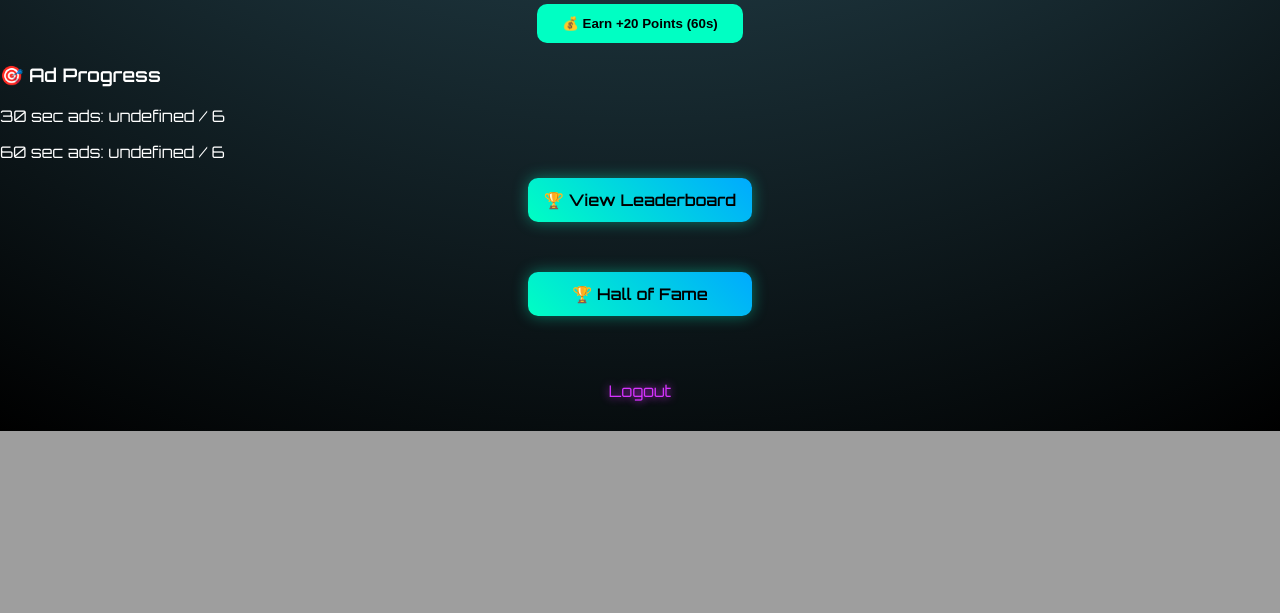
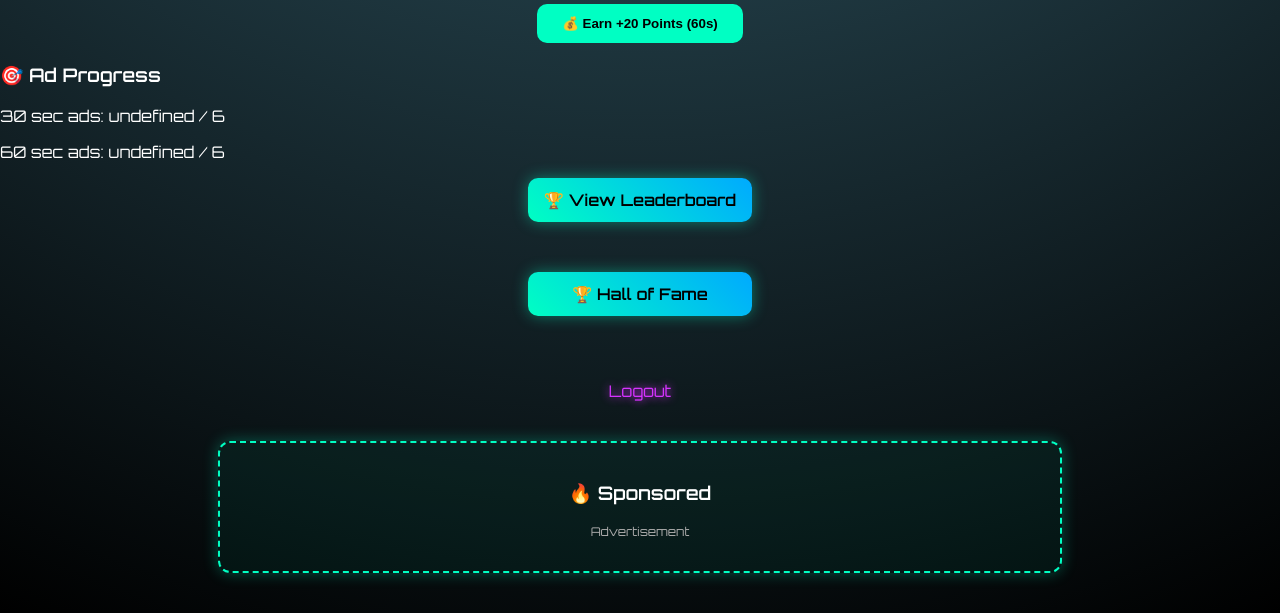
Before and after one commit to RKSTUDIOGAMES/rk-game-platform, a Flask app: template templates/dashboard.html in a window 1280 px wide. Shown: the part 830-1443 px from the top of the page. Before the commit the page ends 1261 px from the top, so only its background shows below. Run offline with Flask 3, Linux system fonts and the light colour scheme; the template is opened without the code that fills it, so the values that code supplies are empty; some libraries are stand-ins or nearby versions.

Commit message:
Update dashboard.html

```diff
--- a/templates/dashboard.html
+++ b/templates/dashboard.html
@@ -270,6 +270,23 @@ iframe{
     border:2px solid #00ffc3;
     box-shadow:0 0 20px rgba(0,255,200,0.4);
 }
+.footer-ad{
+    width:92%;
+    max-width:800px;
+    margin:40px auto;
+    padding:20px;
+    text-align:center;
+    border:2px dashed #00ffc3;
+    border-radius:12px;
+    background:rgba(0,255,200,0.05);
+    box-shadow:0 0 15px rgba(0,255,200,0.3);
+}
+
+.footer-ad img{
+    width:100%;
+    max-width:500px;
+    border-radius:10px;
+}
 </style>
 </head>
 
@@ -403,6 +420,24 @@ Player ID: <b>{{player_id}}</b>
 <div class="logout">
 <a href="/logout" onclick="logoutWithAd(event)">Logout</a>
 </div>
+
+
+<div class="footer-ad">
+
+    <h3>🔥 Sponsored</h3>
+
+    <!-- OPTION 1: IMAGE AD -->
+    <a href="https://your-link.com" target="_blank">
+        <img src="https://via.placeholder.com/500x200?text=Your+Ad+Here"
+             onerror="this.style.display='none'">
+    </a>
+
+    <p style="color:#aaa;font-size:12px;margin-top:10px;">
+        Advertisement
+    </p>
+
+</div>
+
 
 <script>
 let adStart = 0;
```
